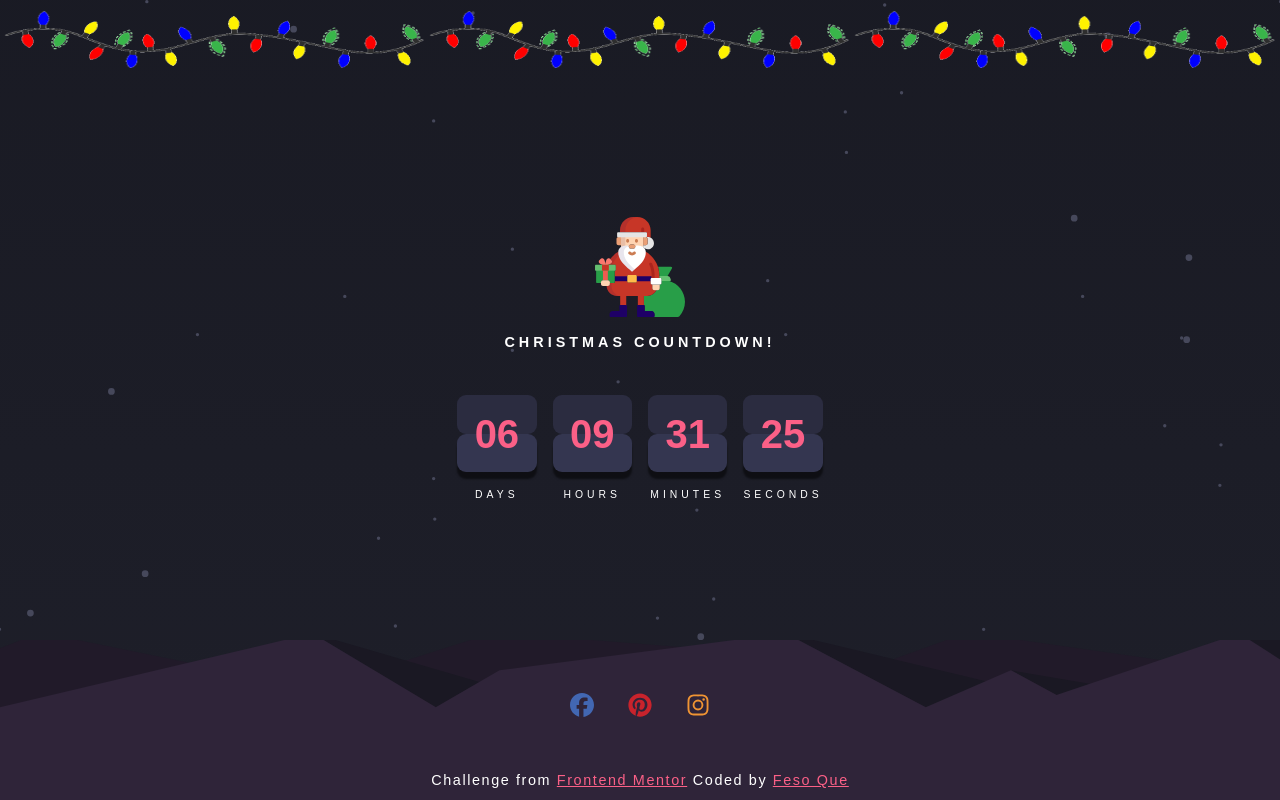
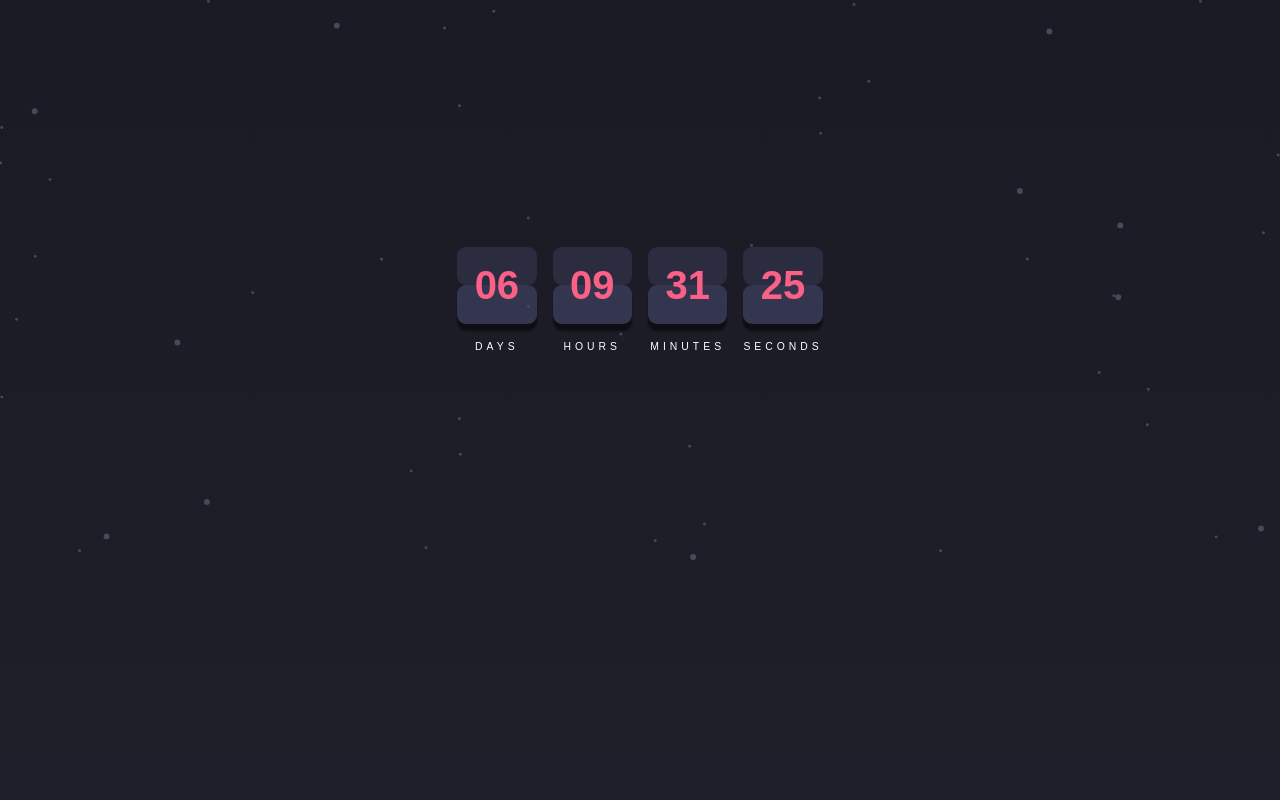
Before and after one commit to nikogutierrez/Christmas-Countdown-Timer, a plain HTML site: page index.html in a window 1280 px wide. Drawn offline with Linux system fonts and the light colour scheme.

Commit message:
Update index.html

```diff
--- a/index.html
+++ b/index.html
@@ -11,34 +11,9 @@
   </head>
   <body>
     <main>
-      <!-- christmas light -->
-      <div class="xmas-light-container">
-        <img
-          src="/images/xmas-light.gif"
-          alt="christmas-light"
-          class="xmas-light"
-        />
-        <img
-          src="/images/xmas-light.gif"
-          alt="christmas-light"
-          class="xmas-light"
-        />
-        <img
-          src="/images/xmas-light.gif"
-          alt="christmas-light"
-          class="xmas-light"
-        />
-      </div>
-      <!-- end of chriastmas light -->
       <div class="content-section">
         <div class="content">
           <div class="title">
-            <img
-              class="santa"
-              src="/images/santa-claus-2.svg"
-              alt="santa-claus"
-            />
-            <h1>christmas countdown!</h1>
           </div>
           <div class="deadline">
             <!-- days -->
@@ -73,38 +48,6 @@
         </div>
       </div>
     </main>
-    <!-- footer section-->
-    <footer class="footer">
-      <div class="contact">
-        <div class="contact-content">
-          <!-- facebook -->
-          <a href="https://www.facebook.com" title="Facebook">
-            <i class="fab fa-facebook"></i>
-          </a>
-          <!-- Pinterest -->
-          <a href="https://www.pinterest.com" title="Pinterest">
-            <i class="fab fa-pinterest"></i>
-          </a>
-          <!-- Instagram -->
-          <a href="https://www.instagram.com" title="Instagram">
-            <i class="fab fa-instagram"></i>
-          </a>
-        </div>
-        <!-- attribution -->
-        <div class="attribution">
-          <p>
-            Challenge from
-            <a href="https://www.frontendmentor.io" target="_blank"
-              >Frontend Mentor</a
-            >
-            Coded by
-            <a href="https://www.github.com/FesoQue" target="_blank"
-              >Feso Que</a
-            >
-          </p>
-        </div>
-      </div>
-    </footer>
 
     <!-- script -->
     <script src="app.js"></script>
```
